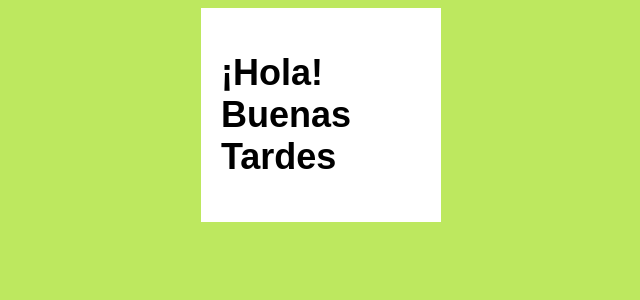
After one commit to Riche2000/Curso-PHP, a PHP site: page /condicionales.php in a window 1280 px wide. The commit adds this page. Shown: the top 300 px of the page, without its empty margins (319-959 px from the left). Run offline with PHP 8.4, Linux system fonts and the light colour scheme.

Commit message:
Condicionales

```diff
--- /dev/null
+++ b/condicionales.php
@@ -0,0 +1,38 @@
+<!DOCTYPE html>
+<html lang="en">
+<head>
+    <meta charset="UTF-8">
+    <title>Condicionales</title>
+    <style>
+        body{
+            font-family:Arial;
+            background: #BDE85F;
+        }
+        div{
+            background: white;
+            padding: 20px;
+            margin: 0 auto;
+            width: 200px;
+        }
+        h1{font-size: 36px;}
+    </style>
+</head>
+<body>
+    <div>
+        <?php
+            $hora = 17; //Es la hora
+            //Operador de anidacion operador AND enalua la primera como la segunda
+            if($hora > 6 && $hora < 12) //Si es de una rango de 6 de la mañana a 11 de la tarde
+            {
+                echo "<h1>¡Hola! Buenos Días</h1>";
+            }else if($hora >= 12 && $hora <= 18) //Si es apartir de las 12 y antes o igual as las 6
+            {
+                echo "<h1>¡Hola! Buenas Tardes</h1>";
+            }else //Si no se cuemple ninguna de las anteriores
+            {
+            echo "<h1>¡Hola! Buenas Noches</h1>";
+            }
+        ?>
+    </div>
+</body>
+</html>
```
Also changed, not shown: operadores.php (line endings or trailing spaces).
